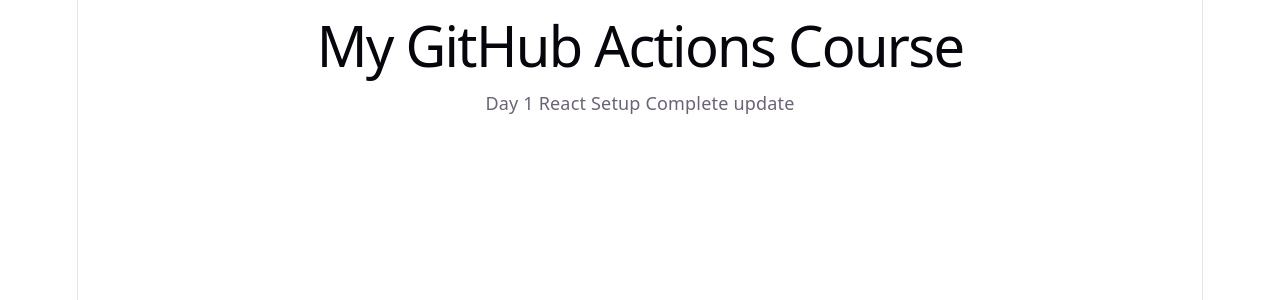
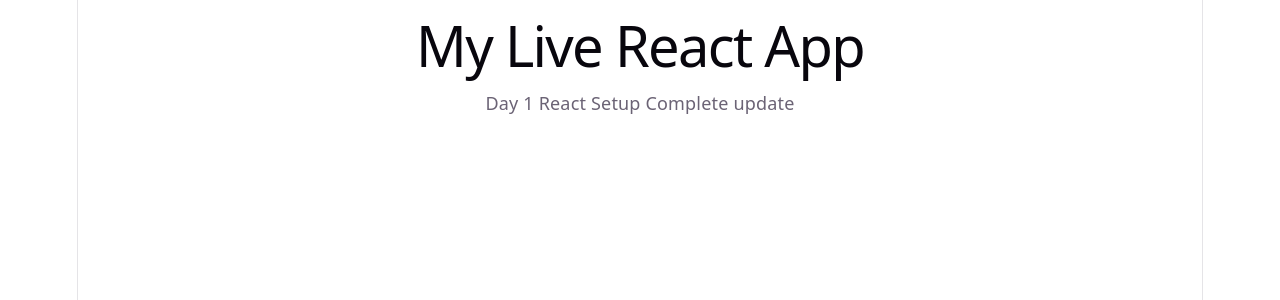
Before and after one commit to bhanumetal/react-github-action-app, a React (Vite) app: page / in a window 1280 px wide. Shown: the top 300 px of the page. Built offline with nearby package versions, Linux system fonts and the light colour scheme.

Commit message:
update live heading

```diff
--- a/src/App.jsx
+++ b/src/App.jsx
@@ -1,7 +1,7 @@
 function App() {
   return (
     <div>
-      <h1>My GitHub Actions Course</h1>
+      <h1>My Live React App</h1>
       <p>Day 1 React Setup Complete update</p>
     </div>
   );
```
